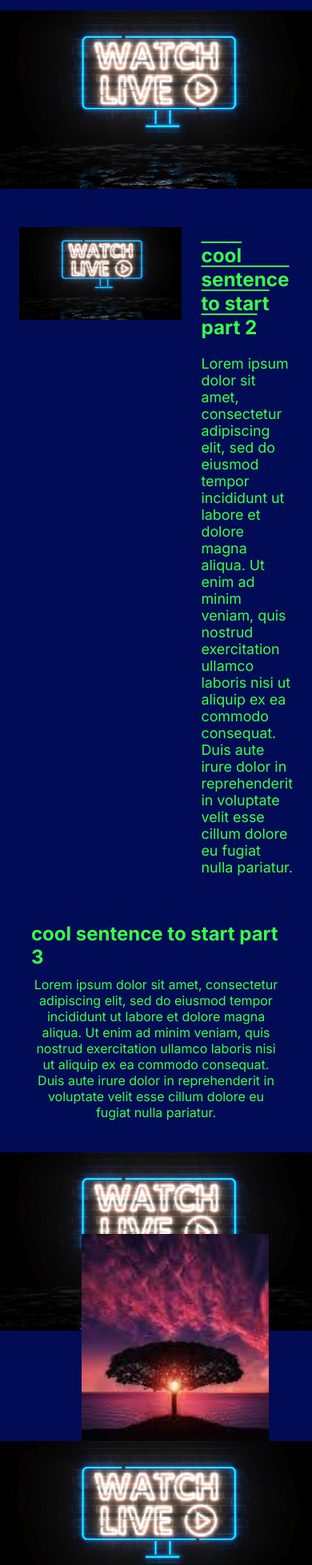
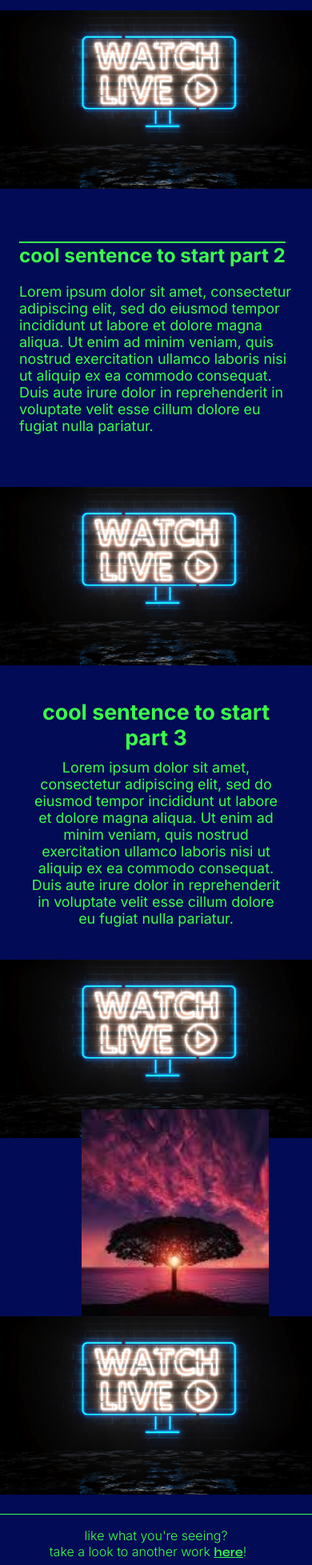
Before and after one commit to marclopezsoler/portfolio-2023, a Next.js app: page /work/work1 in a window 390 px wide. Shown: the part 1299-3256 px from the top of the page at 80% size. Built offline with nearby package versions, Linux system fonts and the light colour scheme.

Commit message:
work detail page base responsive

```diff
--- a/app/components/NextWork.js
+++ b/app/components/NextWork.js
@@ -4,7 +4,7 @@ import styles from "@/public/styles/components/NextWork.module.scss";
 export default function NextWork ({nextWork}) {
    return(
       <div className={styles.main}>
-         <p className={styles.text}>like what you are seeing?<br></br>take a look to another work <span className={styles.link_parent}><Link href={`/work/work${nextWork}`} className={styles.link}>here</Link>!<span className={styles.finger}>👈</span></span></p>
+         <p className={styles.text}>like what you're seeing?<br></br>take a look to another work <span className={styles.link_parent}><Link href={`/work/work${nextWork}`} className={styles.link}>here</Link>!<span className={styles.finger}>👈</span></span></p>
       </div>
    )
 }
--- a/public/styles/WorkDetail.module.scss
+++ b/public/styles/WorkDetail.module.scss
@@ -242,14 +242,12 @@
   font-family: $font-texts;
   padding: 1em 0;
   gap: 0.6em;
+  font-size: calc(0.8rem + 0.6vh);
 
   h2,
   p {
     margin: 0;
     padding: 0;
-  }
-
-  p {
     text-align: center;
   }
 }
@@ -264,6 +262,7 @@
   justify-content: center;
   width: 100%;
   height: 100%;
+  max-width: 1080px;
   z-index: 1;
   padding-bottom: 20vh;
 
@@ -275,7 +274,7 @@
   }
 }
 
-.floating_image_2{
+.floating_image_2 {
   position: relative;
   display: flex;
   flex-direction: column;
@@ -289,6 +288,63 @@
 }
 
 //RESPONSIVE
+
+@media only screen and (max-width: 800px) {
+  .second_content {
+    width: 100%;
+
+    overflow: hidden;
+
+    display: flex;
+    flex-direction: column-reverse;
+    align-items: center;
+    justify-content: center;
+    grid-gap: 0;
+
+    :nth-child(1) {
+      max-width: 100vw;
+    }
+
+    div {
+      padding: 1.5em;
+
+      h2 {
+        font-family: $font-texts;
+        font-weight: 700;
+        text-decoration: overline;
+        font-size: calc(1.2rem + 0.6vh);
+      }
+
+      p {
+        font-family: $font-texts;
+        font-weight: 400;
+        font-size: calc(0.8rem + 0.6vh);
+      }
+    }
+  }
+
+  .third_content {
+    text-align: center;
+  }
+
+  .images_group {
+    overflow: hidden;
+    padding-bottom: 10vh;
+
+    .floating_image_1 {
+      position: relative;
+      top: -10vh;
+      z-index: 2;
+      width: 60%;
+    }
+  }
+
+  .floating_image_2 {
+    overflow: hidden;
+    top: -30vh;
+    margin-bottom: -30vh;
+  }
+}
 
 @media only screen and (max-width: 600px) {
   .first_section {
```
